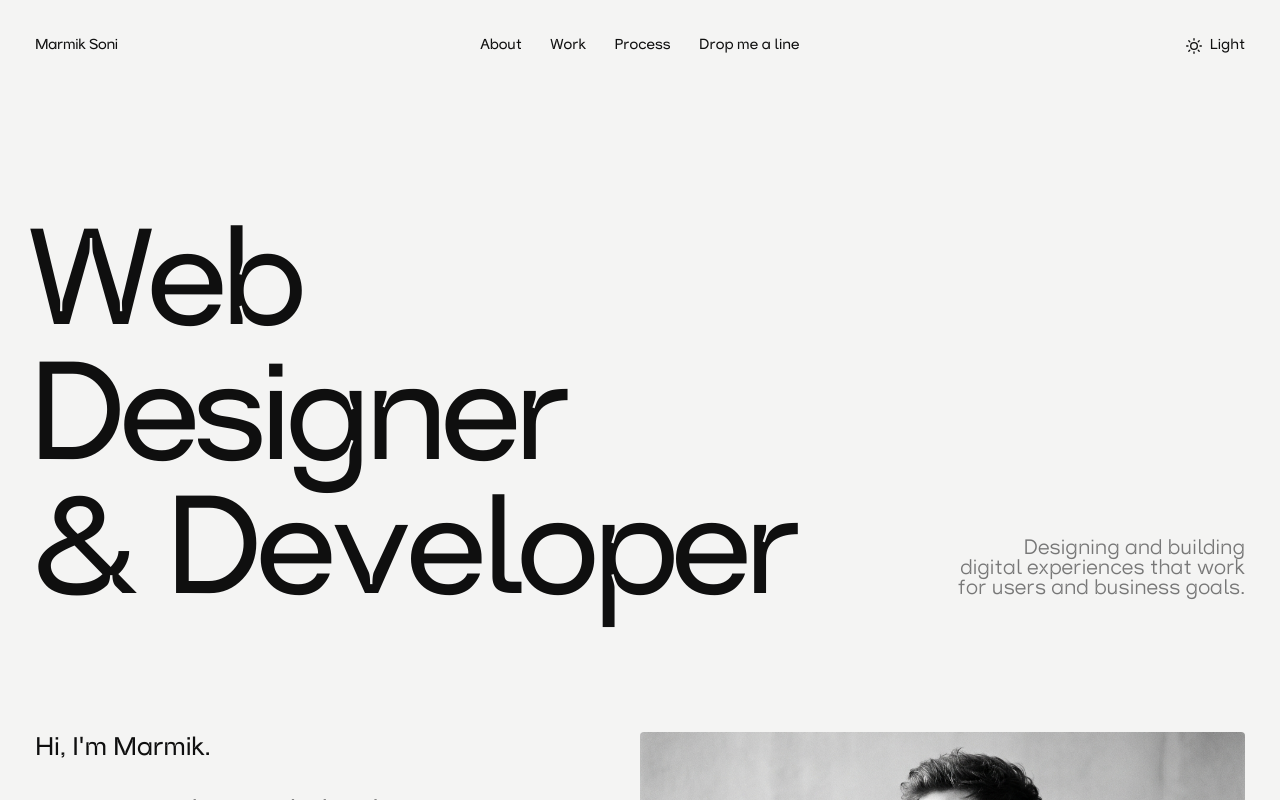
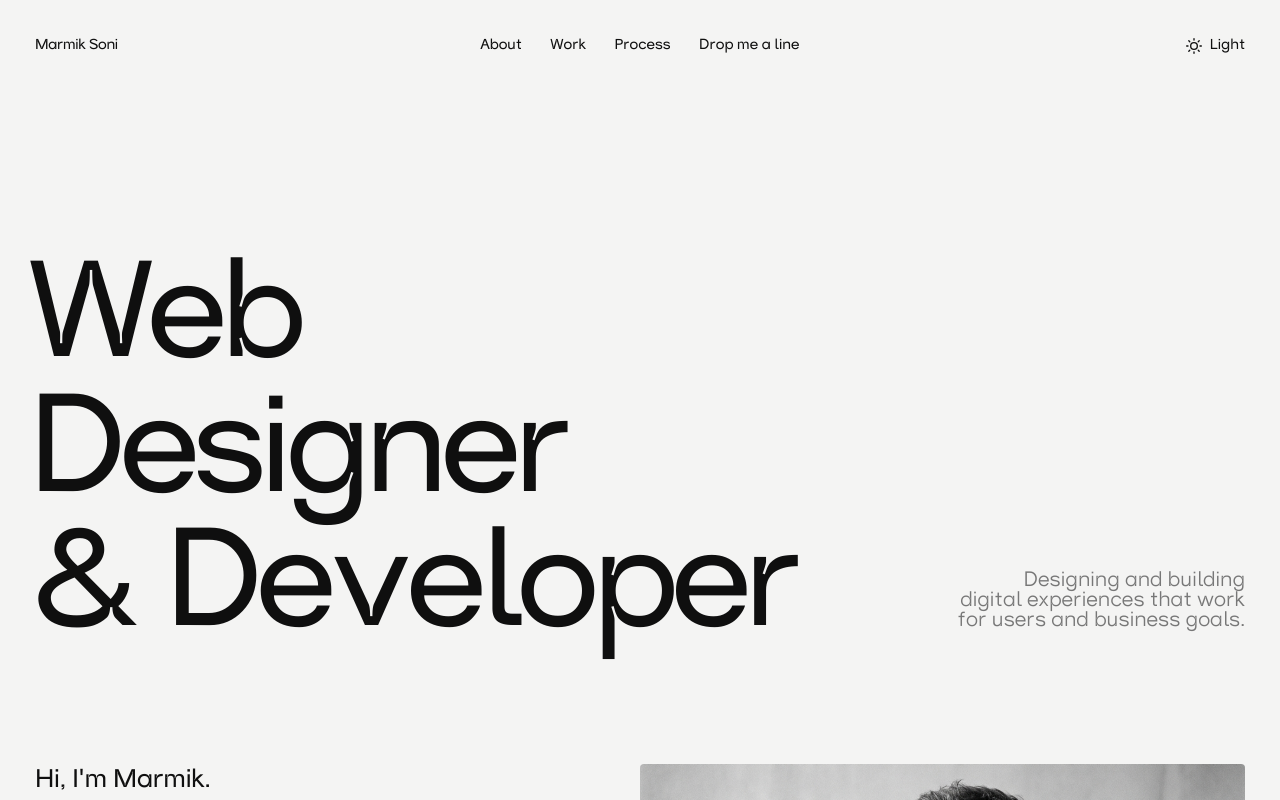
Before and after one commit to Marmik-Soni/marmiksoni-portfolio, a Next.js app: page / in a window 1280 px wide. Shown: the top 800 px of the page. Built offline with nearby package versions, Linux system fonts and the light colour scheme.

Commit message:
style(hero): nudge headline downward for better vertical grounding

```diff
--- a/src/components/Hero/Hero.module.css
+++ b/src/components/Hero/Hero.module.css
@@ -1,7 +1,7 @@
 .hero {
   flex: 1;
   align-content: start;
-  padding-top: 13vh;
+  padding-top: 17vh;
   padding-bottom: var(--m);
   position: relative;
   grid-template-rows: auto auto 1fr;
```
